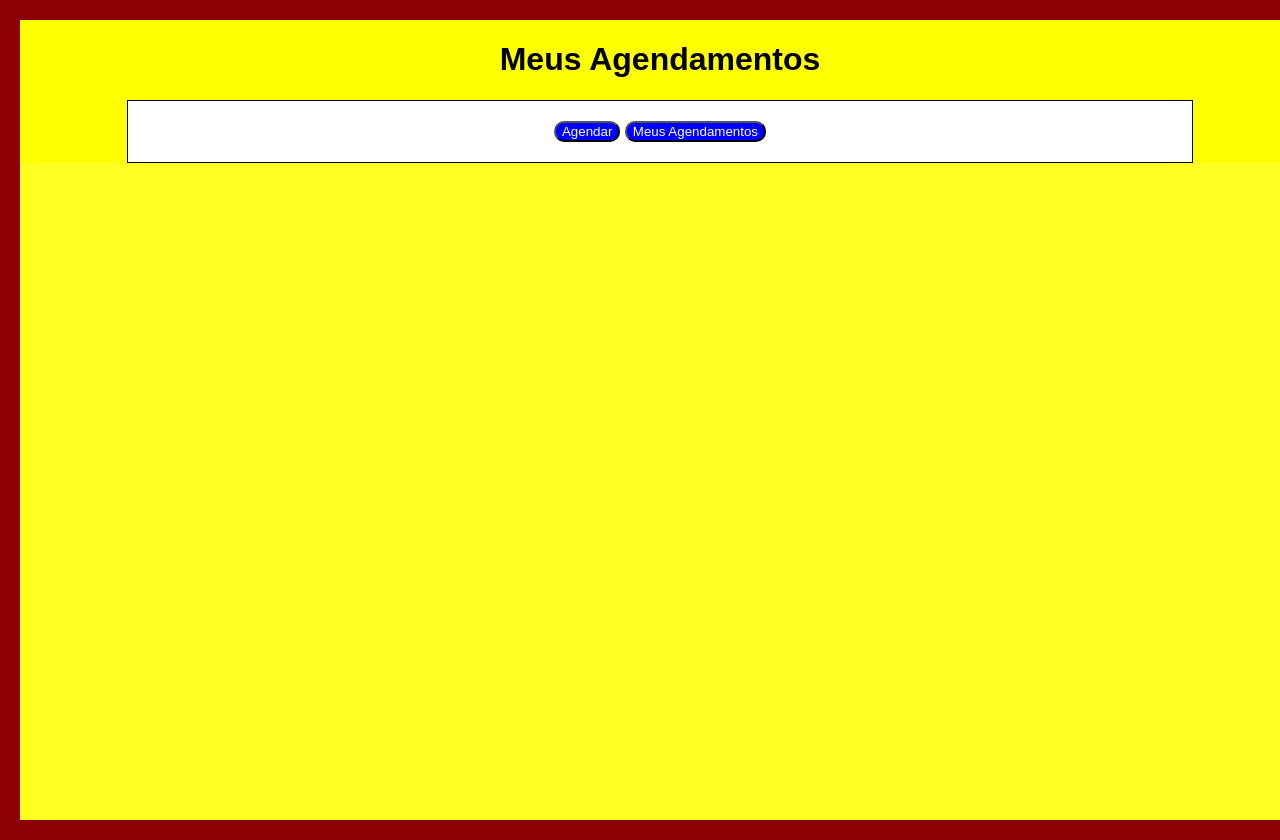
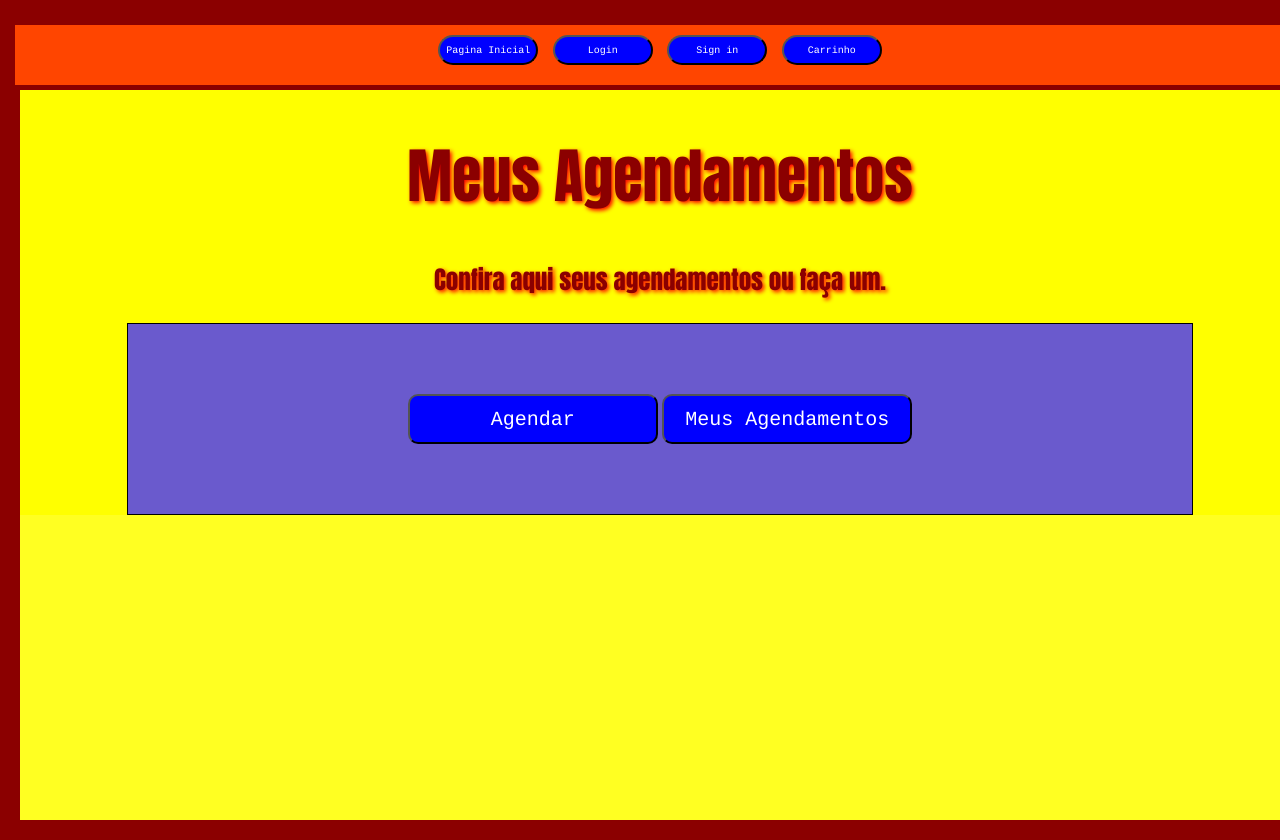
Before and after one commit to Arthur-Menezes-Dev/Mila-e-Puppies, a plain HTML site: page html/agendamentos.html in a window 1280 px wide. Shown: the top 840 px of the page. Drawn offline with Linux system fonts and the light colour scheme.

Commit message:
Pagina agendamentos atualizada

```diff
--- a/html/agendamentos.html
+++ b/html/agendamentos.html
@@ -12,8 +12,17 @@
   <body>
     <div id="container">
 
+      <nav>
+        <button class="navButton"><a class="navLink" href="/index.html" target="_blank">Pagina Inicial</a></button>
+        <button class="navButton"><a class="navLink" href="../html/login.html" target="_blank">Login</a></button>
+        <button class="navButton"><a class="navLink" href="../html/signin.html" target="_blank">Sign in</a></button>
+        <button class="navButton"><a class="navLink" href="../html/carrinho.html" target="_blank">Carrinho</a></button>
+      </nav>
+
       <header>
-        <h1>Meus Agendamentos</h1>
+        <h1 id="headerH1">Meus Agendamentos</h1>
+
+        <p class="text1">Confira aqui seus agendamentos ou faça um.</p>
       </header>
 
       <main>
--- a/style/agendamentos.css
+++ b/style/agendamentos.css
@@ -24,24 +24,88 @@ body{
       Height: 100% ;
 }
 
+nav{
+      height: 50px;
+      background-color:	#FF4500 ;
+      border: #8B0000 solid 5px;
+      width: 100%;
+      padding: 5px;
+}
+
+.navButton{
+      height: 30px;
+      width: 100px;
+      margin: 5px;
+      background-color: blue;
+      color: white;
+      font-size: 10px;
+      font-family: Courier, monospace;
+      border-radius: 15px;
+}
+
+.navButton:hover{
+  border-radius: 10px;
+  background-color: purple;
+}
+
+.navLink{
+      color: white;
+      text-decoration: none;
+}
+
+.navLink:hover{
+  color: pink;
+  text-decoration: underline;
+}
+
 main{
       border: 1px, black, Solid ; ;
-      background-color:	white ;
+      background-color:	#6A5ACD ;
       width: 80%;
       Display: flex ;
       flex-direction: column;
       justify-content: center;
       align-items: center;
       padding: 20px;
+      height: 150px;
 }
 
 .botao{
   border-radius: 10px;
   background-color: blue;
   color: white;
+  height: 50px;
+  width: 250px;
+  font-size: 20px;
+  font-family: Courier, monospace ;
+}
+
+.botao:hover{
+  border-radius: 10px;
+  background-color: purple;
 }
 
 .botaolink{
   color: white;
   text-decoration: none;
 }
+
+.botaolink:hover{
+  color: pink;
+  text-decoration: underline;
+}
+
+#headerH1{
+   font-family: Impact, fantasy ;
+   font-size: 60px;
+   text-shadow: 2px 2px 4px red ;
+   color: #8B0000 ;
+}
+
+.text1{
+   font-family: ;
+   font-size: 25px;
+   color: #8B0000 ;
+   font-family: Impact, fantasy ;
+   text-shadow: 2px 2px 4px red ;
+}
```
